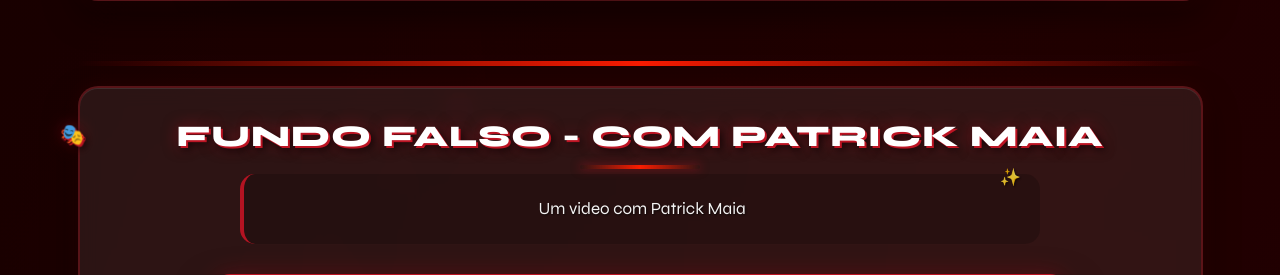
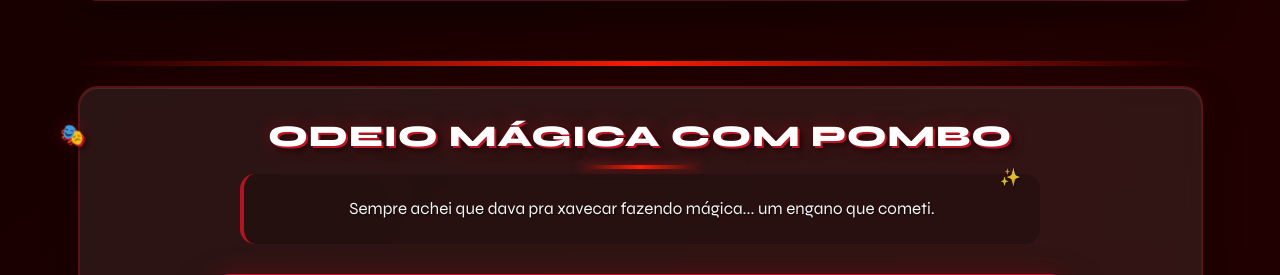
Before and after one commit to tininhofita/caiomartinsomagico, a PHP site: page /videos in a window 1280 px wide. Shown: the part 1503-1778 px from the top of the page. Run offline with PHP 8.4, Linux system fonts and the light colour scheme; a stand-in replaces the project's code that opens the database connection; some libraries are stand-ins or nearby versions.

```diff
--- a/public/views/videos.php
+++ b/public/views/videos.php
@@ -87,16 +87,13 @@
             <!-- Vídeo 2 -->
             <div class="video-container" data-aos="fade-up">
                 <div class="video-content">
-                    <h2 class="video-title">Fundo Falso - Com Patrick Maia</h2>
+                    <h2 class="video-title">ODEIO MÁGICA COM POMBO</h2>
                     <p class="video-description">
-                        Um video com Patrick Maia
+                        Sempre achei que dava pra xavecar fazendo mágica... um engano que cometi.
                     </p>
                 </div>
                 <div class="video-wrapper">
-                    <iframe width="560" height="315" src="https://www.youtube.com/embed/RFxneUuBoMM?si=S9yb8OGXenCIxoto"
-                        title="YouTube video player" frameborder="0"
-                        allow="accelerometer; autoplay; clipboard-write; encrypted-media; gyroscope; picture-in-picture; web-share"
-                        referrerpolicy="strict-origin-when-cross-origin" allowfullscreen></iframe>
+                    <iframe width="560" height="315" src="https://www.youtube.com/embed/zasNEWtJQMA?si=hX3hLl42SRjytlta" title="YouTube video player" frameborder="0" allow="accelerometer; autoplay; clipboard-write; encrypted-media; gyroscope; picture-in-picture; web-share" referrerpolicy="strict-origin-when-cross-origin" allowfullscreen></iframe>
                 </div>
             </div>
 
@@ -105,16 +102,13 @@
             <!-- Vídeo 3 -->
             <div class="video-container" data-aos="fade-up">
                 <div class="video-content">
-                    <h2 class="video-title">Milagre da Coca-Cola</h2>
+                    <h2 class="video-title">NÃO LEVEM CRIANÇAS</h2>
                     <p class="video-description">
-                        Mágica que da pra fazer em bar, com uma lata de coca-cola emprestada.
+                        Eu não faço mágica pra criança, mas sempre aparece uma no show.
                     </p>
                 </div>
                 <div class="video-wrapper">
-                    <iframe width="560" height="315" src="https://www.youtube.com/embed/jB8O0-klHD4?si=T-eu6DnBDm5Qm1u0"
-                        title="YouTube video player" frameborder="0"
-                        allow="accelerometer; autoplay; clipboard-write; encrypted-media; gyroscope; picture-in-picture; web-share"
-                        referrerpolicy="strict-origin-when-cross-origin" allowfullscreen></iframe>
+                    <iframe width="560" height="315" src="https://www.youtube.com/embed/wLw1g_9HJ4c?si=SL2nK3rK6i21_7l2" title="YouTube video player" frameborder="0" allow="accelerometer; autoplay; clipboard-write; encrypted-media; gyroscope; picture-in-picture; web-share" referrerpolicy="strict-origin-when-cross-origin" allowfullscreen></iframe>
                 </div>
             </div>
 
@@ -123,16 +117,13 @@
             <!-- Vídeo 4 -->
             <div class="video-container" data-aos="fade-up">
                 <div class="video-content">
-                    <h2 class="video-title">Participação nos 4 Amigos</h2>
+                    <h2 class="video-title">ROUBANDO UM POLICIAL</h2>
                     <p class="video-description">
-                        Participação nos 4 Amigos com o texto "Esposa grossa"
+                        Tive a sorte ou o azar de chamar um Policial no Palco.
                     </p>
                 </div>
                 <div class="video-wrapper">
-                    <iframe width="560" height="315" src="https://www.youtube.com/embed/7IH19UvvukA?si=uhNmQXnK-T9URgW4"
-                        title="YouTube video player" frameborder="0"
-                        allow="accelerometer; autoplay; clipboard-write; encrypted-media; gyroscope; picture-in-picture; web-share"
-                        referrerpolicy="strict-origin-when-cross-origin" allowfullscreen></iframe>
+                    <iframe width="560" height="315" src="https://www.youtube.com/embed/9MyPW2dh8fo?si=_sWwdsLQvNs8LfS9" title="YouTube video player" frameborder="0" allow="accelerometer; autoplay; clipboard-write; encrypted-media; gyroscope; picture-in-picture; web-share" referrerpolicy="strict-origin-when-cross-origin" allowfullscreen></iframe>
                 </div>
             </div>
 
@@ -141,16 +132,13 @@
             <!-- Vídeo 5 -->
             <div class="video-container" data-aos="fade-up">
                 <div class="video-content">
-                    <h2 class="video-title">DUBLADORA FEZ A MELHOR PIADA</h2>
+                    <h2 class="video-title">DESAPARECIMENTO DA "BANANA AMARELA"?!</h2>
                     <p class="video-description">
-                        Chamei uma Dubladora para fazer mágica e ela fez a melhor piada do show.
+                        Comprei uma mágica na internet e fui testar, acho que veio errada!
                     </p>
                 </div>
                 <div class="video-wrapper">
-                    <iframe width="560" height="315" src="https://www.youtube.com/embed/9YFFVs5qvcU?si=K4-pUPbdHAcgHxTS"
-                        title="YouTube video player" frameborder="0"
-                        allow="accelerometer; autoplay; clipboard-write; encrypted-media; gyroscope; picture-in-picture; web-share"
-                        referrerpolicy="strict-origin-when-cross-origin" allowfullscreen></iframe>
+                    <iframe width="560" height="315" src="https://www.youtube.com/embed/4vxyR71WbBg?si=eU2IBdDsp8zmvtsU" title="YouTube video player" frameborder="0" allow="accelerometer; autoplay; clipboard-write; encrypted-media; gyroscope; picture-in-picture; web-share" referrerpolicy="strict-origin-when-cross-origin" allowfullscreen></iframe>
                 </div>
             </div>
         </div>
```
